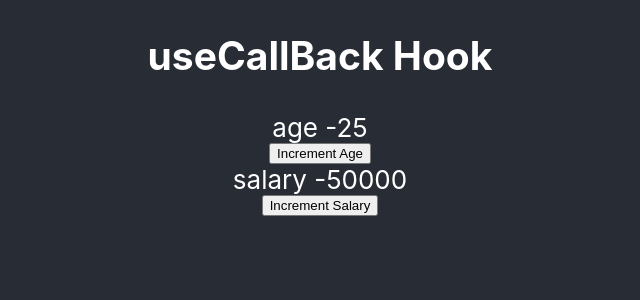
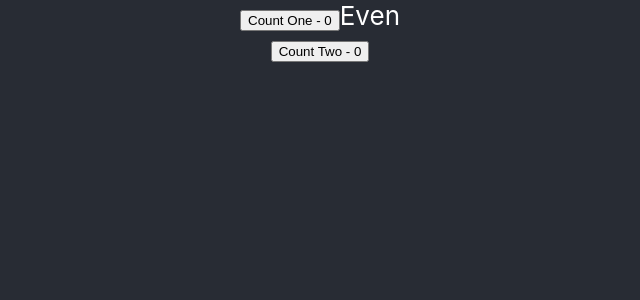
Before and after one commit to masoodhamza/first-app, a React (Create React App) app: page / in a window 1280 px wide. Shown: the top 300 px of the page, without its empty margins (320-960 px from the left). Built offline with nearby package versions, Linux system fonts and the light colour scheme.

Commit message:
optimizing code by use memo

```diff
--- a/src/App.js
+++ b/src/App.js
@@ -1,10 +1,10 @@
 import "./App.css";
-import Parent from "./components/Parent";
+import Counter from "./components/Counter";
 
 const App = () => {
   return (
     <div className="App">
-      <Parent />
+      <Counter />
     </div>
   );
 };
--- a/src/components/Button.js
+++ /dev/null
@@ -1,8 +0,0 @@
-import React from "react";
-
-const Button = ({ handleClick, children }) => {
-  console.log(`Rendering button - ${children}`);
-  return <button onClick={handleClick}>{children}</button>;
-};
-
-export default React.memo(Button);
--- a/src/components/Count.js
+++ /dev/null
@@ -1,12 +0,0 @@
-import React from "react";
-
-const Count = ({ text, count }) => {
-  console.log(`Rendering ${text}`);
-  return (
-    <>
-      {text} -{count}
-    </>
-  );
-};
-
-export default React.memo(Count);
--- /dev/null
+++ b/src/components/Counter.js
@@ -0,0 +1,34 @@
+import React, { useMemo, useState } from "react";
+
+const Counter = () => {
+  const [counterOne, setCounterOne] = useState(0);
+  const [counterTwo, setCounterTwo] = useState(0);
+
+  const incrementOne = () => {
+    setCounterOne(counterOne + 1);
+  };
+
+  const incrementTwo = () => {
+    setCounterTwo(counterTwo + 1);
+  };
+
+  const isEven = useMemo(() => {
+    let i = 0;
+    while (i < 2000000000) i++;
+    return counterOne % 2 === 0;
+  }, [counterOne]);
+
+  return (
+    <>
+      <div>
+        <button onClick={incrementOne}>Count One - {counterOne}</button>
+        <span>{isEven ? "Even" : "Odd"}</span>
+      </div>
+      <div>
+        <button onClick={incrementTwo}>Count Two - {counterTwo}</button>
+      </div>
+    </>
+  );
+};
+
+export default Counter;
--- a/src/components/Parent.js
+++ /dev/null
@@ -1,29 +0,0 @@
-import React, { useCallback, useState } from "react";
-import Button from "./Button";
-import Count from "./Count";
-import Title from "./Title";
-
-const Parent = () => {
-  const [age, setAge] = useState(25);
-  const [salary, setSalary] = useState(50000);
-
-  const incrementAge = useCallback(() => {
-    setAge(age + 1);
-  }, [age]);
-
-  const incrementSalary = useCallback(() => {
-    setSalary(salary + 1000);
-  }, [salary]);
-
-  return (
-    <>
-      <Title />
-      <Count text="age" count={age} />
-      <Button handleClick={incrementAge}>Increment Age</Button>
-      <Count text="salary" count={salary} />
-      <Button handleClick={incrementSalary}>Increment Salary</Button>
-    </>
-  );
-};
-
-export default Parent;
--- a/src/components/Title.js
+++ /dev/null
@@ -1,8 +0,0 @@
-import React from "react";
-
-const Title = () => {
-  console.log("Rending Title");
-  return <h2>useCallBack Hook</h2>;
-};
-
-export default React.memo(Title);
```
